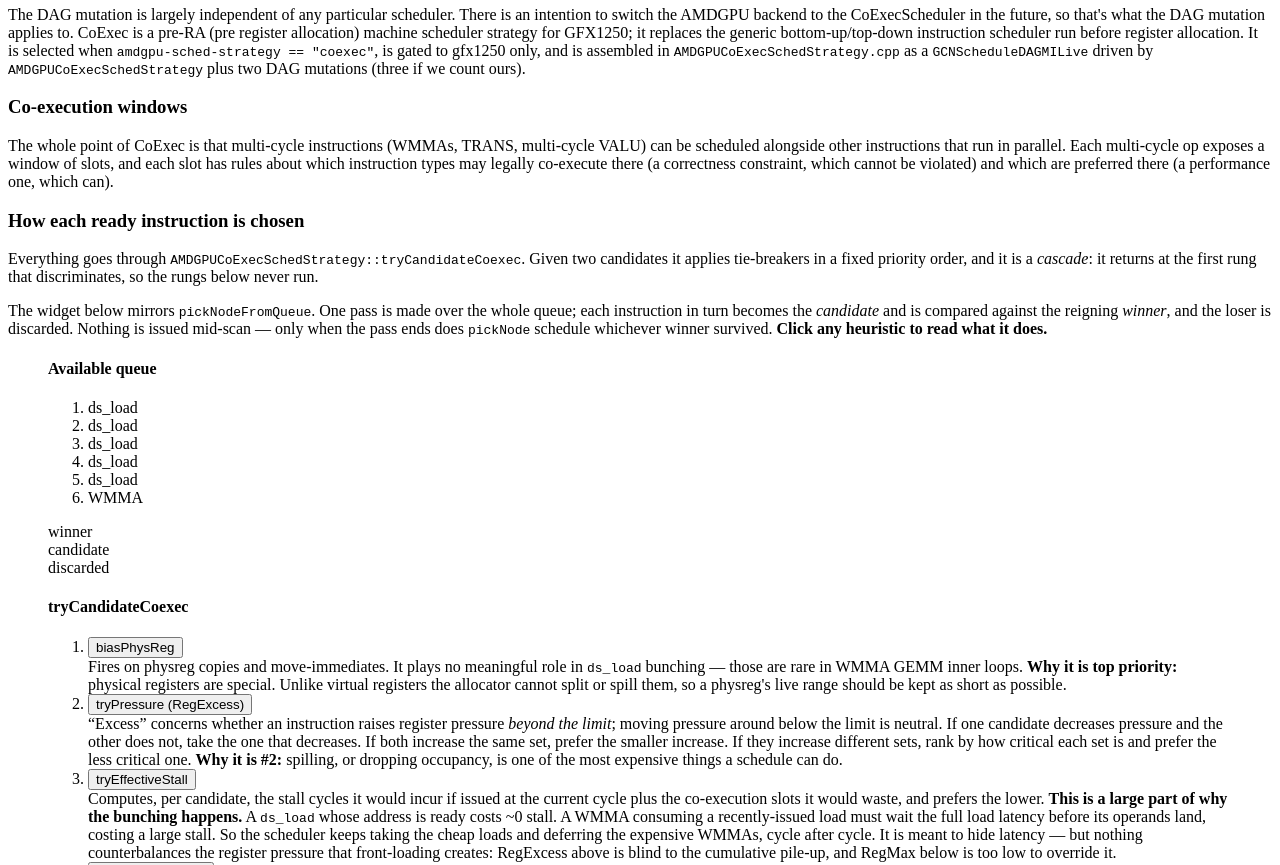
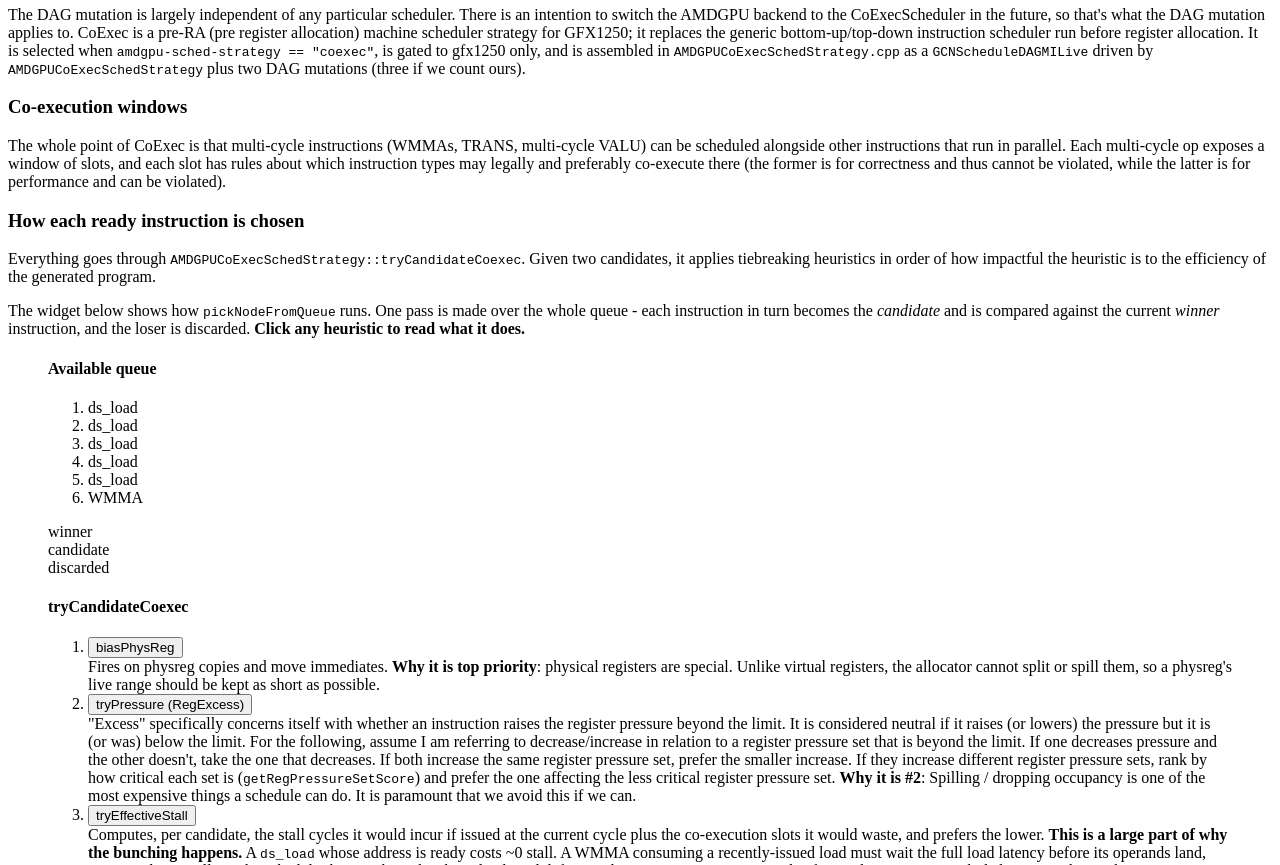
Before and after one commit to axelcool1234/axelcool1234.github.io, a plain HTML site: page src/posts/coexec-scheduler/index.html in a window 1280 px wide. Shown: the part 500-1365 px from the top of the page. Drawn offline with Linux system fonts and the light colour scheme.

Commit message:
Update MI450 post

```diff
--- a/src/posts/coexec-scheduler/index.html
+++ b/src/posts/coexec-scheduler/index.html
@@ -38,27 +38,17 @@ The DAG mutation is largely independent of any particular scheduler. There is an
 <h3>Co-execution windows</h3>
 
 <p>
-  The whole point of CoExec is that multi-cycle instructions (WMMAs, TRANS, multi-cycle VALU) can
-  be scheduled alongside other instructions that run in parallel. Each multi-cycle op exposes a
-  window of slots, and each slot has rules about which instruction types may legally co-execute
-  there (a correctness constraint, which cannot be violated) and which are preferred there (a
-  performance one, which can).
+The whole point of CoExec is that multi-cycle instructions (WMMAs, TRANS, multi-cycle VALU) can be scheduled alongside other instructions that run in parallel. Each multi-cycle op exposes a window of slots, and each slot has rules about which instruction types may legally and preferably co-execute there (the former is for correctness and thus cannot be violated, while the latter is for performance and can be violated).
 </p>
 
 <h3>How each ready instruction is chosen</h3>
 
 <p>
-  Everything goes through <code>AMDGPUCoExecSchedStrategy::tryCandidateCoexec</code>. Given two
-  candidates it applies tie-breakers in a fixed priority order, and it is a <em>cascade</em>: it
-  returns at the first rung that discriminates, so the rungs below never run.
+Everything goes through <code>AMDGPUCoExecSchedStrategy::tryCandidateCoexec</code>. Given two candidates, it applies tiebreaking heuristics in order of how impactful the heuristic is to the efficiency of the generated program.
 </p>
 
 <p>
-  The widget below mirrors <code>pickNodeFromQueue</code>. One pass is made over the whole queue;
-  each instruction in turn becomes the <em>candidate</em> and is compared against the reigning
-  <em>winner</em>, and the loser is discarded. Nothing is issued mid-scan — only when the pass ends
-  does <code>pickNode</code> schedule whichever winner survived.
-  <strong>Click any heuristic to read what it does.</strong>
+The widget below shows how <code>pickNodeFromQueue</code> runs. One pass is made over the whole queue - each instruction in turn becomes the <em>candidate</em> and is compared against the current <em>winner</em> instruction, and the loser is discarded. <strong>Click any heuristic to read what it does.</strong>
 </p>
 
 <figure class="rq" id="rq">
@@ -87,20 +77,15 @@ The DAG mutation is largely independent of any particular scheduler. There is an
         <h4>tryCandidateCoexec</h4>
         <ol class="rq-ladder">
           <li><button type="button">biasPhysReg</button>
-            <div class="rq-doc">Fires on physreg copies and move-immediates. It plays no meaningful
-              role in <code>ds_load</code> bunching — those are rare in WMMA GEMM inner loops.
-              <strong>Why it is top priority:</strong> physical registers are special. Unlike
-              virtual registers the allocator cannot split or spill them, so a physreg's live range
-              should be kept as short as possible.</div></li>
+            <div class="rq-doc">Fires on physreg copies and move immediates.
+              <strong>Why it is top priority</strong>: physical registers are special. Unlike virtual registers, the allocator cannot split or spill them, so a physreg's live range should be kept as short as possible.
+            </div>
+          </li>
 
           <li><button type="button">tryPressure (RegExcess)</button>
-            <div class="rq-doc">“Excess” concerns whether an instruction raises register pressure
-              <em>beyond the limit</em>; moving pressure around below the limit is neutral. If one
-              candidate decreases pressure and the other does not, take the one that decreases. If
-              both increase the same set, prefer the smaller increase. If they increase different
-              sets, rank by how critical each set is and prefer the less critical one.
-              <strong>Why it is #2:</strong> spilling, or dropping occupancy, is one of the most
-              expensive things a schedule can do.</div></li>
+            <div class="rq-doc"> "Excess" specifically concerns itself with whether an instruction raises the register pressure beyond the limit. It is considered neutral if it raises (or lowers) the pressure but it is (or was) below the limit. For the following, assume I am referring to decrease/increase in relation to a register pressure set that is beyond the limit. If one decreases pressure and the other doesn't, take the one that decreases. If both increase the same register pressure set, prefer the smaller increase. If they increase different register pressure sets, rank by how critical each set is (<code>getRegPressureSetScore</code>) and prefer the one affecting the less critical register pressure set. <strong>Why it is #2</strong>: Spilling / dropping occupancy is one of the most expensive things a schedule can do. It is paramount that we avoid this if we can.
+            </div>
+          </li>
 
           <li><button type="button">tryEffectiveStall</button>
             <div class="rq-doc">Computes, per candidate, the stall cycles it would incur if issued
@@ -161,6 +146,7 @@ The DAG mutation is largely independent of any particular scheduler. There is an
     <button type="button" data-act="play">Play</button>
     <button type="button" data-act="step">Step</button>
     <button type="button" data-act="reset">Reset</button>
+    <button type="button" data-act="motion" aria-pressed="true">Motion: on</button>
     <span class="rq-progress"></span>
   </div>
 
```
Also changed, not shown: src/posts/coexec-scheduler/anim.ts (+19 -5 lines), src/posts/coexec-scheduler/readyqueue.ts (+16 -1 lines).
